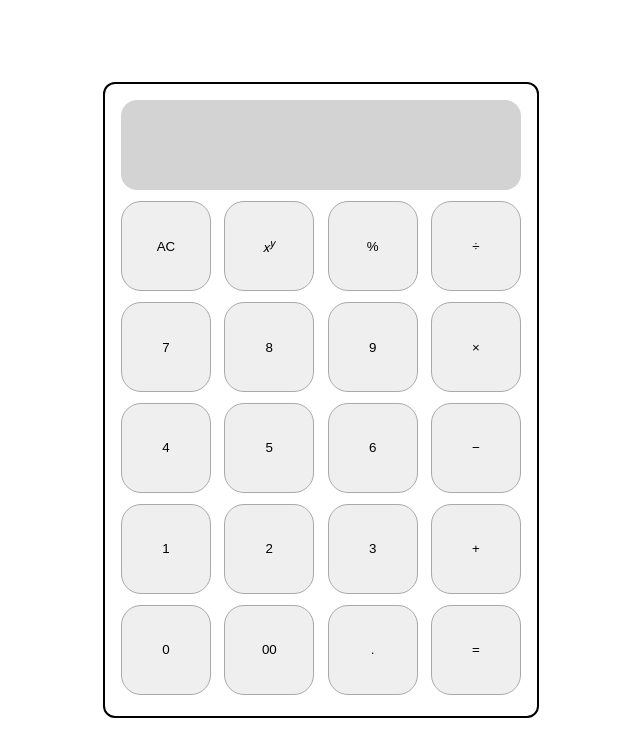
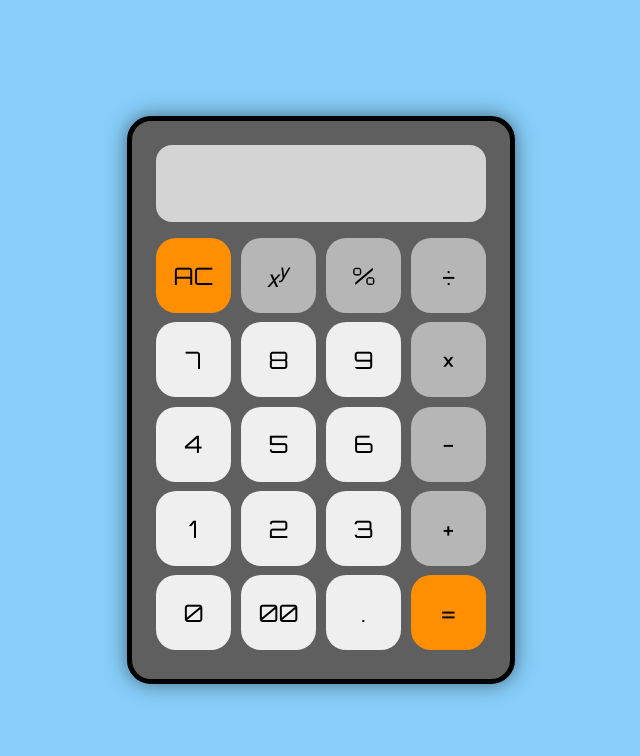
Before and after one commit to AhmedBits/calculator, a plain HTML site: page index.html in a window 1280 px wide. Shown: the whole page, without its empty margins (319-959 px from the left). Drawn offline with Linux system fonts and the light colour scheme.

Commit message:
Styled to look like a calculator

```diff
--- a/index.html
+++ b/index.html
@@ -4,6 +4,7 @@
     <meta charset="UTF-8">
     <meta name="viewport" content="width=device-width, initial-scale=1.0">
     <title>Document</title>
+    <link href='https://fonts.googleapis.com/css?family=Orbitron' rel='stylesheet' type='text/css'>
     <link rel="stylesheet" href="styles.css">
     <script src="script.js" defer></script>
 </head>
--- a/styles.css
+++ b/styles.css
@@ -1,32 +1,39 @@
 body {
     display: flex;
     flex-direction: column;
+    background-color: #87cefa;
     margin: 0;
     min-height: 100vh;
     align-items: center;
     justify-content: center;
+    font-family: sans-serif, 'Montserrat';
 }
 
 #calculator {
     display: flex;
     flex-direction: column;
     align-items: center;
-    height: 600px;
-    width: 400px;
-    border: 2px solid black;
-    border-radius: 12px;
-    padding: 16px;
+    background-color: #5f5f5f;
+    border: 5px solid black;
+    border-radius: 24px;
+    box-shadow: 0 0 20px rgba(0, 0, 0, 0.5);
+    height: 510px;
+    width: 330px;
+    padding: 24px;
 }
 
 #display {
     display: flex;
     justify-content: flex-end;
     align-items: center;
+    font-family: 'Orbitron', sans-serif, 'Montserrat';
+    background-color: #d4d4d4;
     width: 100%;
     height: 15%;
-    margin-bottom: 6px;
+    margin-bottom: 12px;
     border-radius: 16px;
-    background-color: lightgrey;
+    overflow: hidden;
+    font-size: 42px;
 }
 
 .buttons {
@@ -38,10 +45,13 @@ body {
 }
 
 button {
-    width: 90px;
-    height: 90px;
-    border: 1px solid darkgray;
+    font-family: 'Orbitron', sans-serif, 'Montserrat';
+    width: 75px;
+    height: 75px;
+    border: 0;
     border-radius: 20px;
+    font-size: 24px;
+    outline: none;
 }
 
 .row {
@@ -50,5 +60,16 @@ button {
 }
 
 .highlight {
-    background-color: red;
+    color: #ffffff;
+    text-shadow: 0 0 20px rgba(255, 255, 255, 0.8);
+    box-shadow: 0 0 20px rgba(255, 255, 255, 0.5);
+    transition: text-shadow 0.3s ease;
 }
+
+.operator {
+    background-color: #b6b6b6;
+}
+
+.special {
+    background-color: #ff8f00;
+}
```
